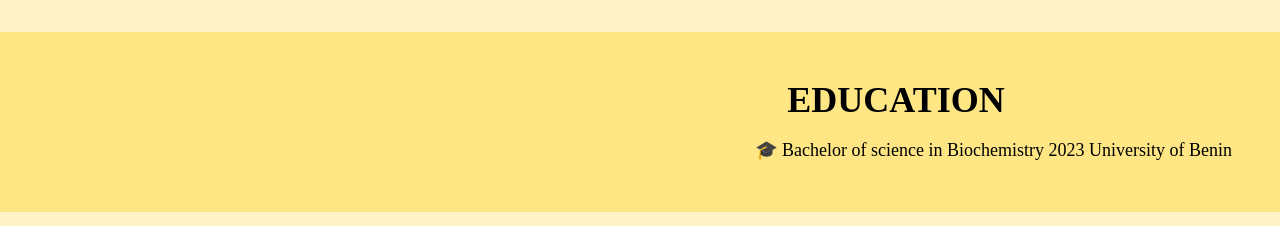
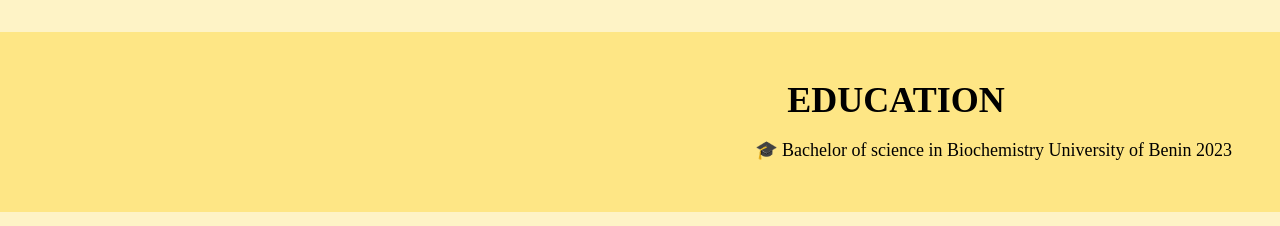
Before and after one commit to Zeez09/Wendy-s, a Next.js app: page / in a window 1280 px wide. Shown: the part 840-1066 px from the top of the page. Built offline with nearby package versions, Linux system fonts and the light colour scheme; a web font is replaced by a local one.

Commit message:
pushed some few updates

```diff
--- a/src/app/components/Education.tsx
+++ b/src/app/components/Education.tsx
@@ -8,8 +8,8 @@
     <div className="w-full md:max-w-2xl flex flex-col gap-4 items-end">
       <h1 className="text-center font-semibold text-2xl md:text-4xl w-full">EDUCATION</h1>
       <p className="text-right font-light text-base md:text-lg">
-        🎓 Bachelor of science in Biochemistry 2023
-        University of Benin
+        🎓 Bachelor of science in Biochemistry
+        University of Benin 2023
 
 
       </p>
```
